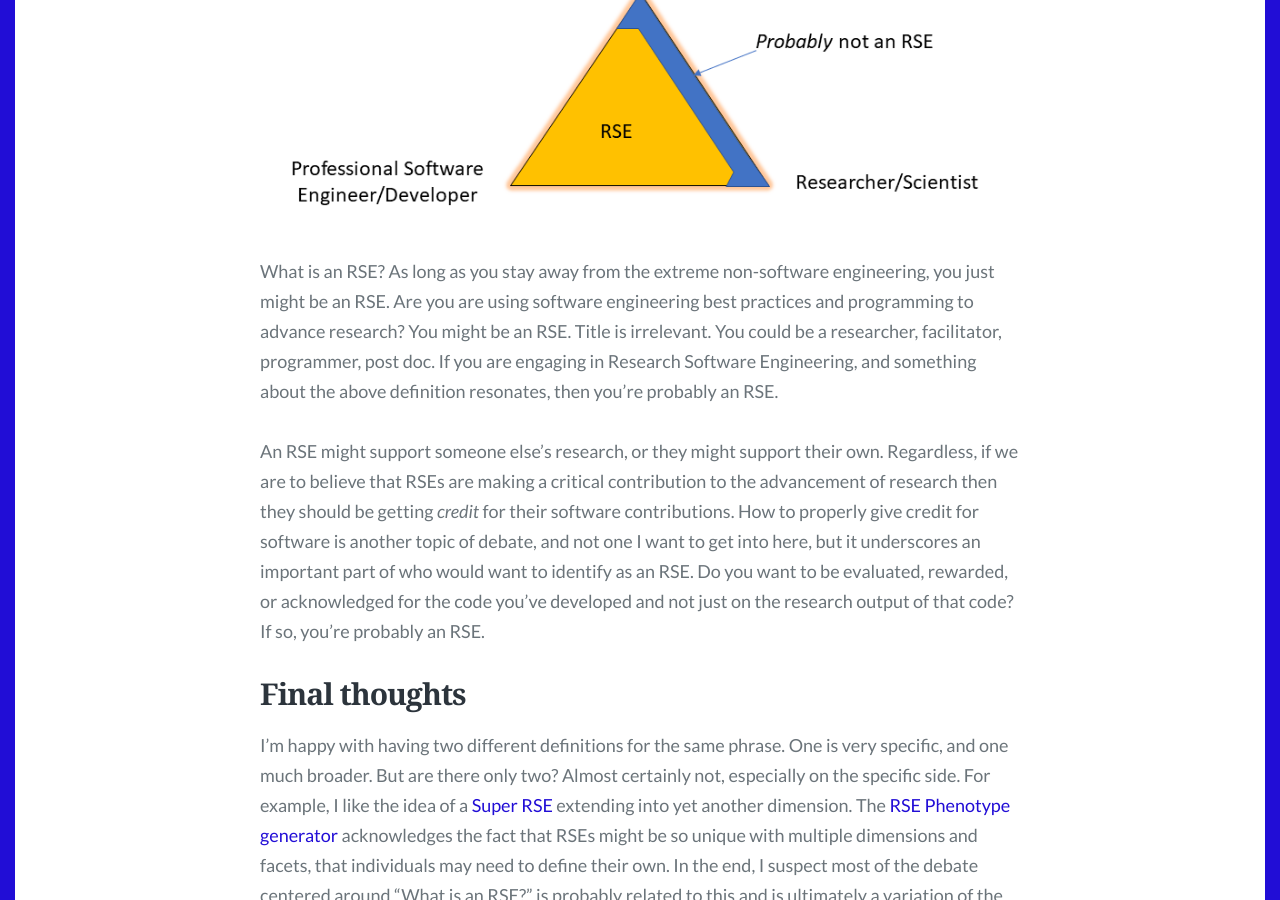
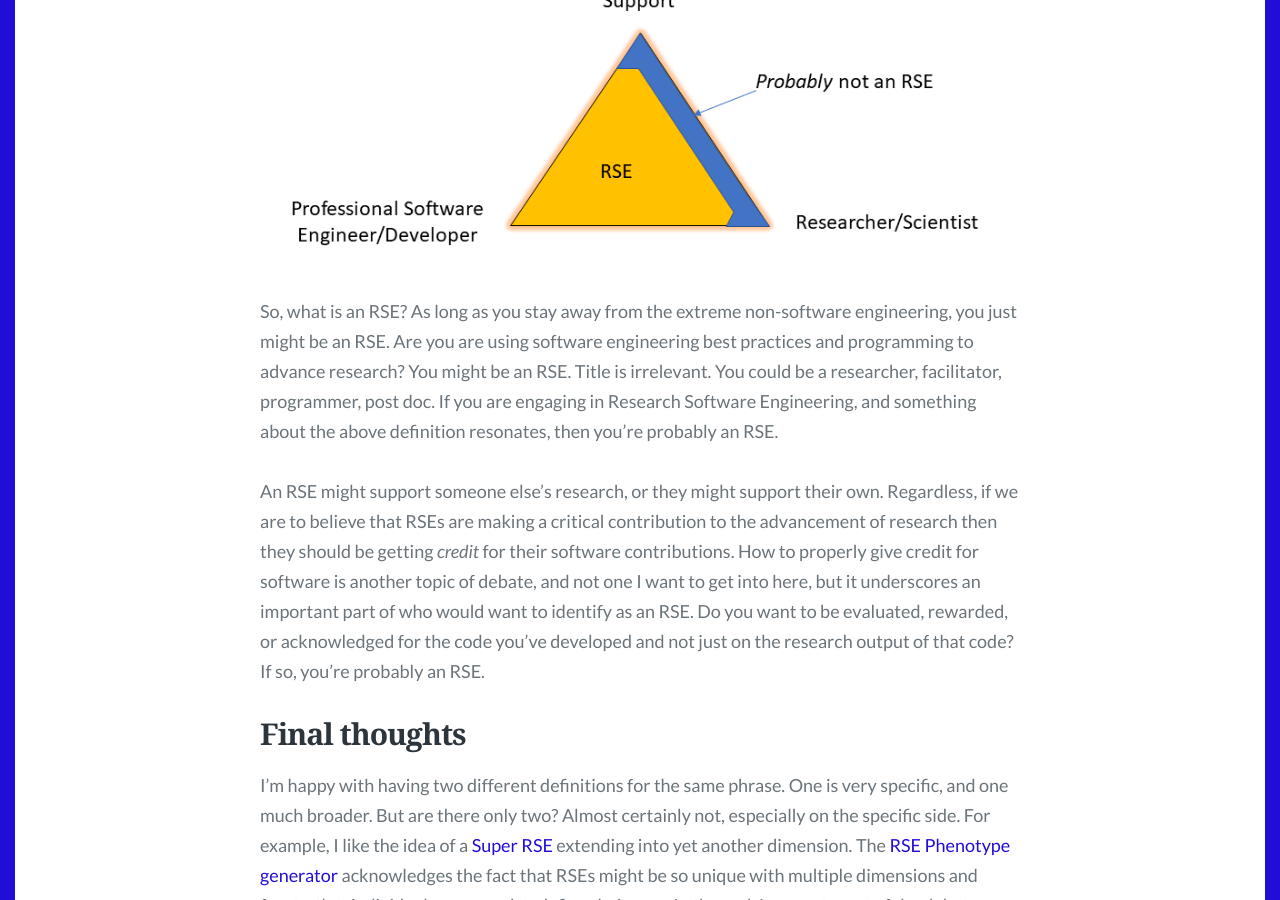
Before and after one commit to cosden/cosden.github.io, a Jekyll site: the page built from _posts/2019-09-26-what-is-an-rse.md, in a window 1280 px wide and 900 px high, scrolled down 4427 px. Built offline with Jekyll 4.4.1, drawn with Linux system fonts in a browser that asks for light colours; some web fonts are replaced; part of the change alters nothing that is shown; some of the changed text lies outside the part shown.

```diff
--- a/_posts/2019-09-26-what-is-an-rse.md
+++ b/_posts/2019-09-26-what-is-an-rse.md
@@ -45,10 +45,10 @@ You’ll notice in the schematic above (yes it’s barebones - I’m not a graph
 I’m convinced this is why it’s so hard to pin down *any* definition of an RSE.  The RSE, as I’m describing now, is not a researcher, not facilitator, not a system administrator, and not really even a software engineer, but something else.  An RSE is a new role within the research software ecosystem.
 
 
-Next up...what should a national definition of an RSE be?
+But what should a national definition of an RSE be?
 
 
-# What about the US-RSE?
+# What is an US-RSE Research Software Engineer?
 
 The US-RSE has adopted (at for the time being) the following [definition](https://us-rse.org/what-is-an-rse/):
 
@@ -65,7 +65,7 @@ But that's not the case.  With the goal to support and advocate for the RSE role
 ![Diagram of broader RSE definition](/assets/images/posts/2019/US-RSE-diagram.png)
 
 
-What is an RSE?  As long as you stay away from the extreme non-software engineering, you just might be an RSE.  Are you are using software engineering best practices and programming to advance research?  You might be an RSE.  Title is irrelevant.  You could be a researcher, facilitator, programmer, post doc.  If you are engaging in Research Software Engineering, and something about the above definition resonates, then you’re probably an RSE.
+So, what is an RSE?  As long as you stay away from the extreme non-software engineering, you just might be an RSE.  Are you are using software engineering best practices and programming to advance research?  You might be an RSE.  Title is irrelevant.  You could be a researcher, facilitator, programmer, post doc.  If you are engaging in Research Software Engineering, and something about the above definition resonates, then you’re probably an RSE.
 
 An RSE might support someone else’s research, or they might support their own.  Regardless, if we are to believe that RSEs are making a critical contribution to the advancement of research then they should be getting *credit* for their software contributions.  How to properly give credit for software is another topic of debate, and not one I want to get into here, but it underscores an important part of who would want to identify as an RSE.  Do you want to be evaluated, rewarded, or acknowledged for the code you’ve developed and not just on the research output of that code?  If so, you’re probably an RSE.
 
```
